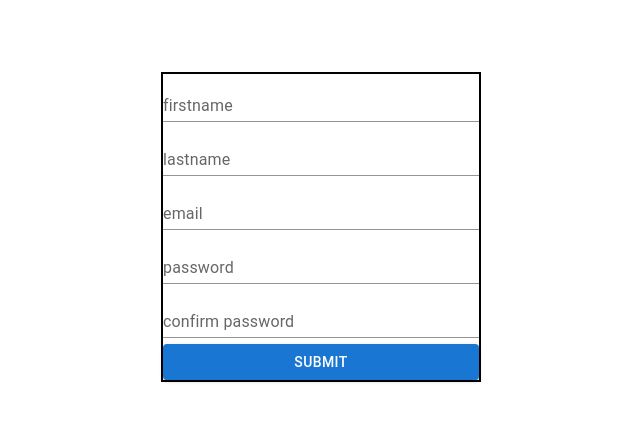
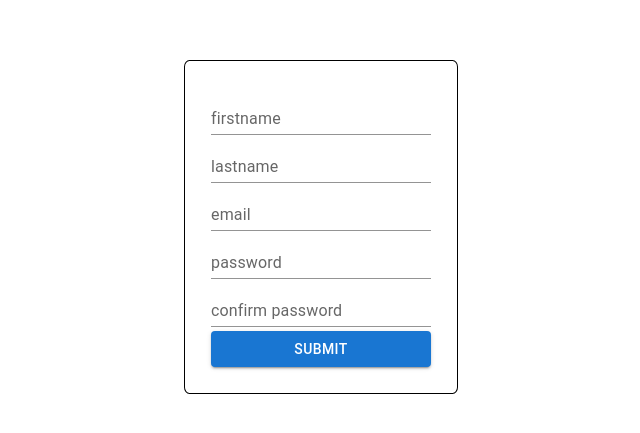
Before and after one commit to VUPPUKULADEEP/Campus-Food-Market-Place, a React app in the folder frontend/: page /signup in a window 1280 px wide. Shown: the part 173-606 px from the top of the page, without its empty margins (319-959 px from the left). Built offline with nearby package versions, Linux system fonts and the light colour scheme; the HTML template or start-up script is replaced by a standard one.

Commit message:
added manual css

```diff
--- a/frontend/pages/Signup.jsx
+++ b/frontend/pages/Signup.jsx
@@ -9,15 +9,15 @@ const Signup = () => {
   const { register, formState: { errors }, handleSubmit } = useForm()
 
   return (
-    <div className='h-screen flex items-center justify-center'>
-      <form className='w-3/12 min-h-[35%] p-6 gap-1.5 border-2 border-black border-solid flex flex-col' onSubmit={handleSubmit((data) => { console.log(data) })}>
+    <div className='wrapper'>
+      <form className='form' onSubmit={handleSubmit((data) => { console.log(data) })}>
         <TextField id="outlined-basic" label="firstname" variant="standard" type="text" {...register('firstname', { required: 'this is required' })} />
         {errors.firstname && <p>{errors.firstname.message}</p>}
         <TextField id="outlined-basic" label="lastname" variant="standard" type="text" {...register('lastname')} />
         <TextField id="outlined-basic" label="email" variant="standard" type="email" {...register('email')} />
-        <TextField id="outlined-basic" label="password" variant="standard" type="password" {...register('email')} />
-        <TextField id="outlined-basic" label="confirm password" variant="standard" type="password" {...register('email')} />
-        <Button variant="contained" type='submit'>submit</Button>
+        <TextField id="outlined-basic" label="password" variant="standard" type="password" {...register('password')} />
+        <TextField id="outlined-basic" label="confirm password" variant="standard" type="password" {...register('cnf_password')} />
+        <Button className='submit' variant="contained" type='submit'>submit</Button>
       </form>
     </div>
   )
--- a/frontend/pages/signup.css
+++ b/frontend/pages/signup.css
@@ -1 +1,24 @@
-@import "tailwindcss";
+
+
+.wrapper{
+    min-height: 100vh;
+    display:flex;
+    justify-content: center;
+    align-items: center;
+
+}
+
+
+
+.form{
+    display: flex;
+    flex-direction: column;
+    border-radius: 2%;
+    gap: 2%;
+    padding: 2%;
+    border :0.09vw black solid;
+
+    .submit{
+    margin-top: 2%;
+}
+}
```
